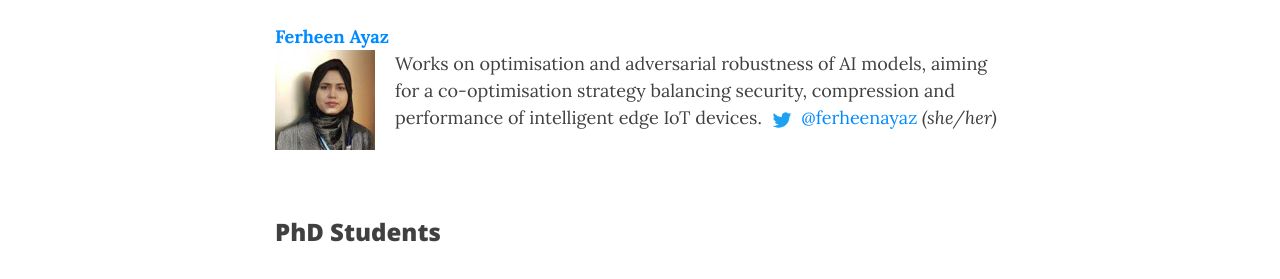
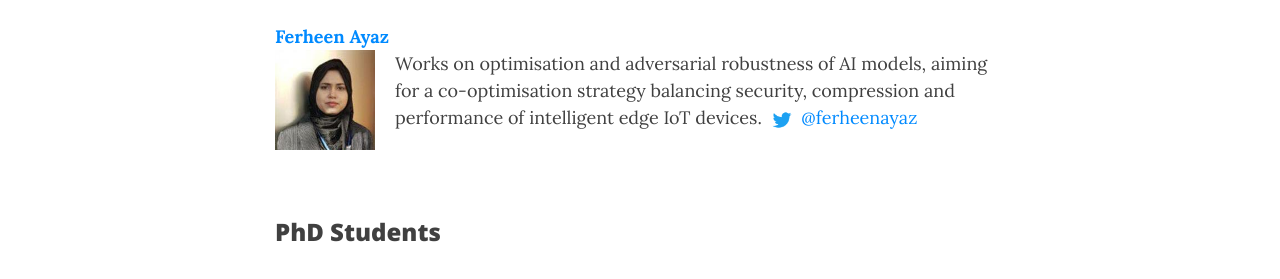
Before and after one commit to gicLAB/gicLAB.github.io, a Jekyll site: the page built from people.md, in a window 1280 px wide and 900 px high, scrolled down 507 px. Shown: the part 154-433 px from the top of the window. Built offline with Jekyll 4.4.1, drawn with Linux system fonts in a browser that asks for light colours; nearby versions of some CDN libraries; comment, search, counter and statistics services are not loaded.

Commit message:
Update people.md

```diff
--- a/people.md
+++ b/people.md
@@ -18,7 +18,7 @@
 **[Ferheen Ayaz](https://www.linkedin.com/in/ferheen-ayaz-5631a71a7/)** <br>  <img src="/assets/img/people/Ferheen_Ayaz.jpg" width="100px" style="float: left; margin-right: 20px;">
 Works on optimisation and adversarial robustness of AI models, aiming for a co-optimisation strategy balancing security, compression and performance of intelligent edge IoT devices.
 <!-- Her research interests include cybersecurity and Tiny Machine Learning. -->
-<img src="/assets/img/Twitter_Logo_Blue.png" width="30px"> [@ferheenayaz](https://twitter.com/@ferheenayaz) _(she/her)_
+<img src="/assets/img/Twitter_Logo_Blue.png" width="30px"> [@ferheenayaz](https://twitter.com/@ferheenayaz)
 <br><br>
 <br>
 
```
